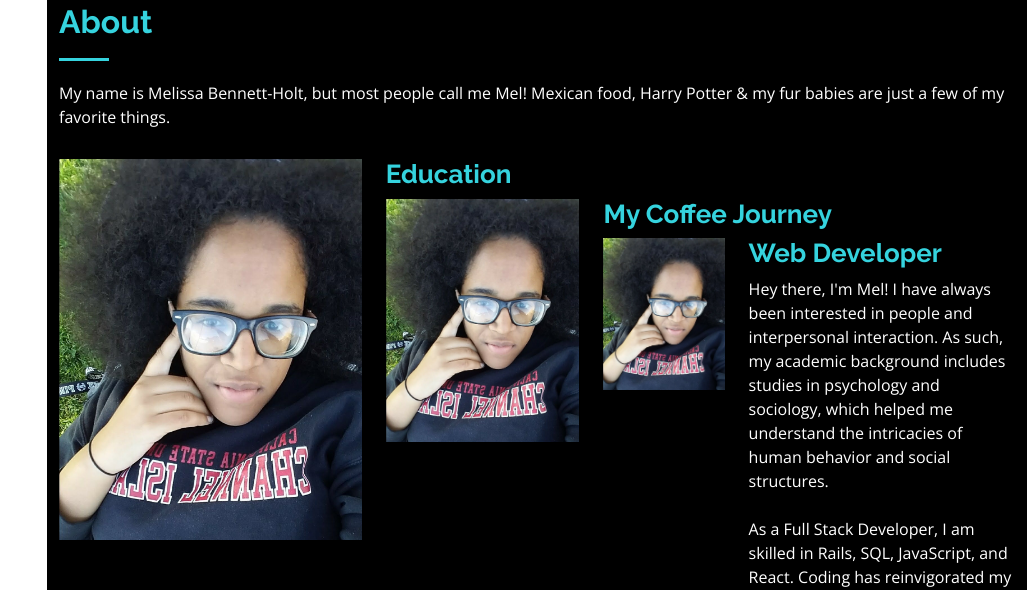
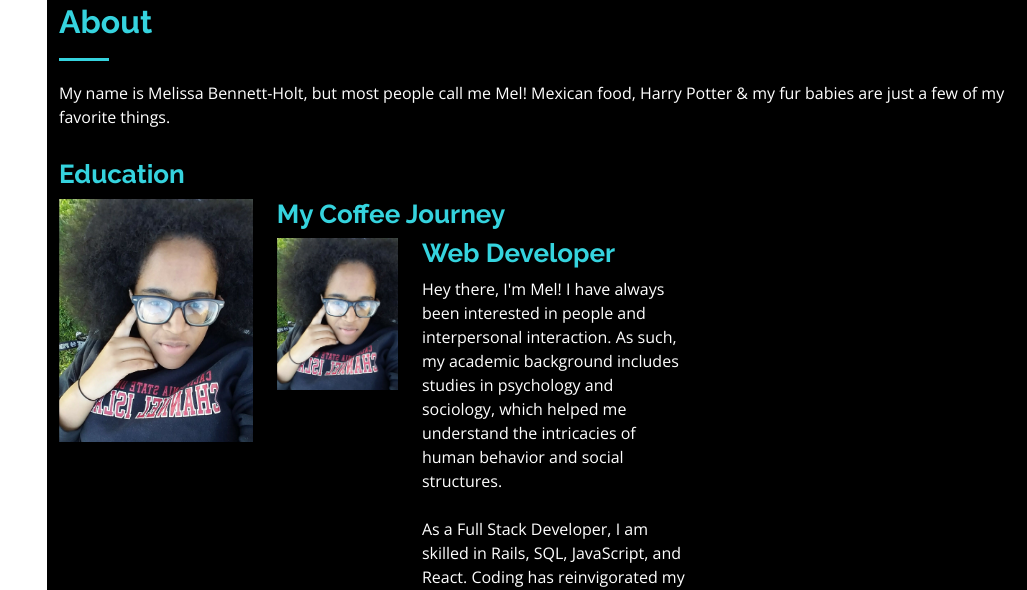
Before and after one commit to TheCodingBarista/thecodingbarista.github.io, a plain HTML site: page index.html in a window 1280 px wide. Shown: the part 857-1447 px from the top of the page, without its empty margins (253-1280 px from the left). Drawn offline with nearby package versions, Linux system fonts and the light colour scheme.

Commit message:
About me edits

```diff
--- a/index.html
+++ b/index.html
@@ -88,9 +88,6 @@
         </div>
 
                <div class="row">
-          <div class="col-lg-4" data-aos="fade-right">
-            <img src="assets\img\mel\20180714_173516.jpg" class="img-fluid" alt="">
-          </div>
           <div class="col-lg-8 pt-4 pt-lg-0 content" data-aos="fade-left">
             <h3>Education</h3>
 
```
